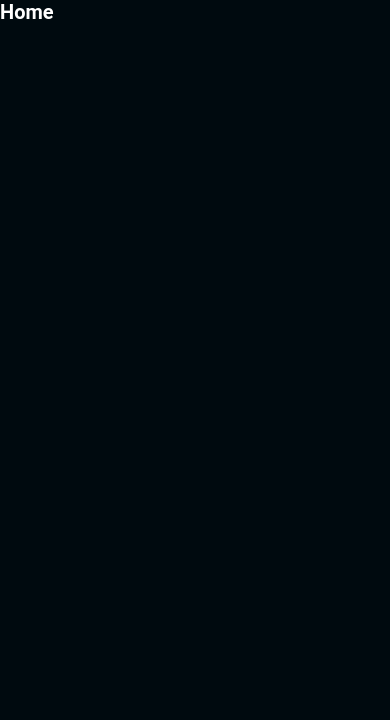
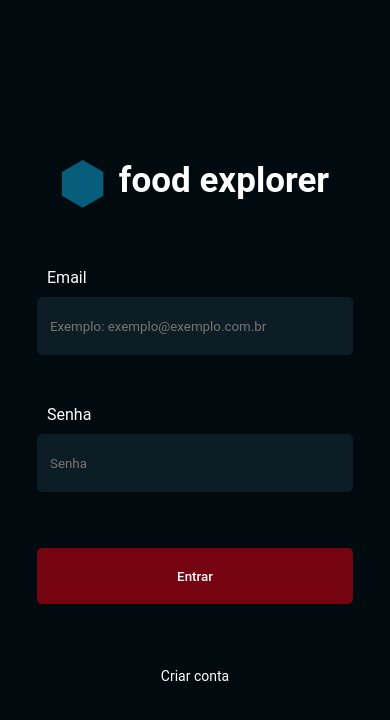
Before and after one commit to PedroNnsM/explorer_food_frontend, a React (Vite) app: page / in a window 390 px wide. Shown: the top 720 px of the page. Built offline with nearby package versions, Linux system fonts and the light colour scheme.

Commit message:
feat: header mobile

```diff
--- a/src/components/ExplorerIcon/index.jsx
+++ b/src/components/ExplorerIcon/index.jsx
@@ -1,12 +1,12 @@
-import { Container,IconText } from "./styles";
+import { Container, IconText } from "./styles";
 
 // eslint-disable-next-line react/prop-types
-export function ExplorerIcon({ color, fill, marginBotton, ...rest }) {
+export function ExplorerIcon({ color, fontSize, fill, width, height, marginBotton, ...rest }) {
   return (
-    <Container marginBotton={marginBotton} {...rest}>
+    <Container marginBotton={marginBotton} width={width} {...rest}>
       <svg
-        width="4.7rem"
-        height="4.7rem"
+        width={width}
+        height={height}
         viewBox="0 0 39 44"
         fill="none"
         xmlns="http://www.w3.org/2000/svg"
@@ -16,7 +16,7 @@ export function ExplorerIcon({ color, fill, marginBotton, ...rest }) {
           fill={fill}
         />
       </svg>
-      <IconText color={color}  >food explorer</IconText>
+      <IconText color={color} fontSize={fontSize}>food explorer</IconText>
     </Container>
   );
 }
--- a/src/components/ExplorerIcon/styles.js
+++ b/src/components/ExplorerIcon/styles.js
@@ -2,7 +2,7 @@ import styled from "styled-components";
 
 export const Container = styled.div`
   margin-bottom: ${(props) => props.marginBotton};
-  width: 31.6rem;
+
   margin-left: auto;
   margin-right: auto;
   font-size: 3.5rem;
@@ -11,5 +11,6 @@ export const Container = styled.div`
 `;
 export const IconText = styled.p`
   color: ${(props) => props.color};
+  font-size: ${(props) => props.fontSize};
   font-weight: 700;
 `;
--- /dev/null
+++ b/src/components/Header/index.jsx
@@ -0,0 +1,21 @@
+import { ExplorerIcon } from "../ExplorerIcon";
+import { Container } from "./styles";
+import { GiHamburgerMenu } from "react-icons/gi";
+import Receipt from "../../assets/Receipt.svg"
+import theme from "../../styles/theme";
+
+
+export function Header() {
+  return (
+    <Container>
+      <GiHamburgerMenu size={24} />
+      <ExplorerIcon
+        fill={theme.COLORS.CAKE["100"]}
+        color={theme.COLORS.LIGHT["100"]}
+        fontSize='2.1rem'
+        width='2.0rem'
+      />
+      <img src={Receipt} alt="" />
+    </Container>
+  );
+}
--- /dev/null
+++ b/src/components/Header/styles.js
@@ -0,0 +1,14 @@
+import styled from "styled-components";
+import theme from "../../styles/theme";
+
+export const Container = styled.div`
+  width: 100%;
+  height: 11.4rem;
+  display: flex;
+  align-items: center;
+  justify-content: space-between;
+  padding: 5.4rem 2.8rem 2.4rem;
+  background-color: ${theme.COLORS.DARK["700"]};
+
+
+`;
--- a/src/pages/Home/index.jsx
+++ b/src/pages/Home/index.jsx
@@ -1,3 +1,4 @@
+import { Header } from "../../components/Header";
 
 export function Home() {
 
@@ -5,8 +6,6 @@ export function Home() {
 
 
   return (
-    <h1>
-    Home
-    </h1>
+    <Header />
   );
 }
--- a/src/pages/SignIn/index.jsx
+++ b/src/pages/SignIn/index.jsx
@@ -24,6 +24,7 @@ export function SignIn() {
         fill={theme.COLORS.CAKE["100"]}
         color={theme.COLORS.LIGHT["100"]}
         marginBotton="5rem"
+        width="43px"
       />
       <Form>
         <h1>Faça Login</h1>
--- a/src/pages/SignUp/index.jsx
+++ b/src/pages/SignUp/index.jsx
@@ -40,6 +40,7 @@ export function SignUp() {
         fill={theme.COLORS.CAKE["100"]}
         color={theme.COLORS.LIGHT["100"]}
         marginBotton="5rem"
+        width="43px"
       />
       <Form>
         <h1>Crie sua conta</h1>
--- a/src/routes/index.jsx
+++ b/src/routes/index.jsx
@@ -7,5 +7,5 @@ import { AuthRoutes } from "./auth.routes";
 export function Routes() {
   const { user } = useAuth();
 
-  return <BrowserRouter>{!user ? <AppRoutes /> : <AuthRoutes />}</BrowserRouter>;
+  return <BrowserRouter>{user ? <AppRoutes /> : <AuthRoutes />}</BrowserRouter>;
 }
```
Also changed, not shown: src/assets/Receipt.svg (added).
